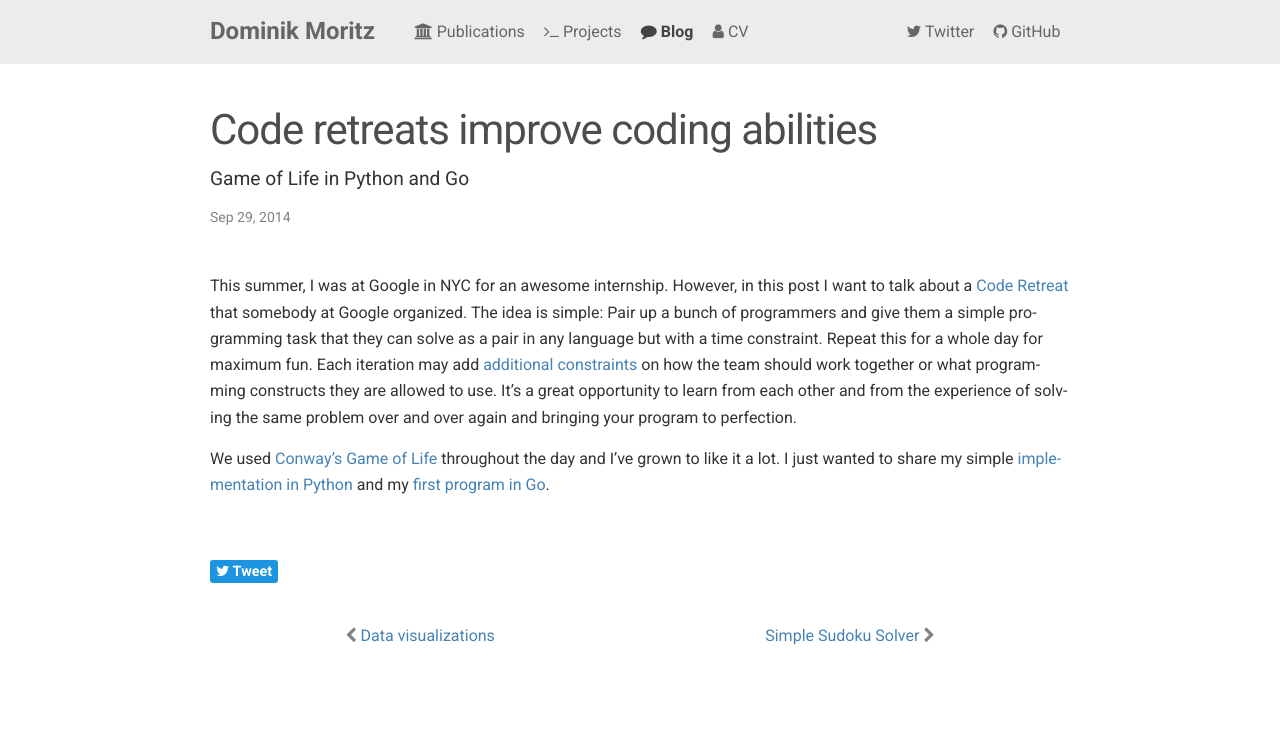
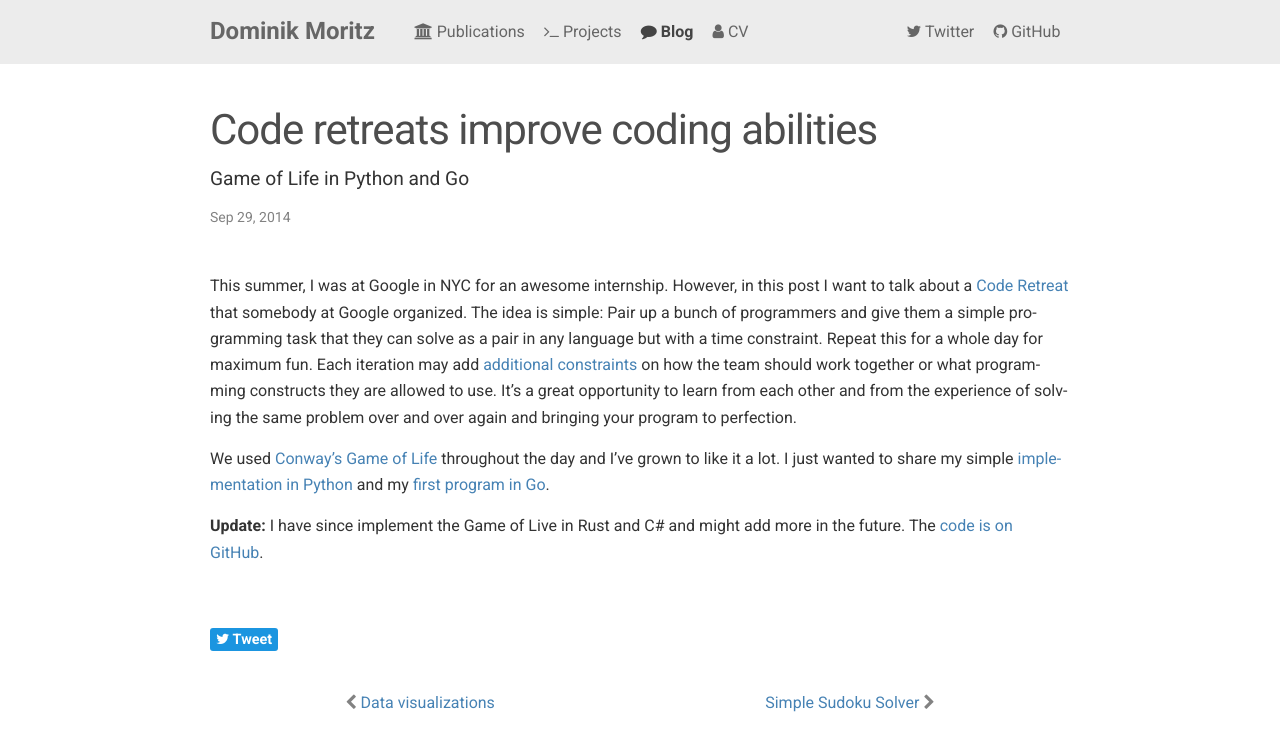
Before and after one commit to domoritz/domoritz.github.io, a Jekyll site: the page built from _posts/2014-09-29-code-retreat.markdown, in a window 1280 px wide, cut to the strip 0-796 px from the top of the page. Shown: the top 751 px of the strip. Built offline with Jekyll 4.4.1, drawn with Linux system fonts in a browser that asks for light colours; nearby versions of some CDN libraries.

Commit message:
Update 2014-09-29-code-retreat.markdown

```diff
--- a/_posts/2014-09-29-code-retreat.markdown
+++ b/_posts/2014-09-29-code-retreat.markdown
@@ -13,3 +13,5 @@ tags:
 This summer, I was at Google in NYC for an awesome internship. However, in this post I want to talk about a [Code Retreat](http://coderetreat.org/) that somebody at Google organized. The idea is simple: Pair up a bunch of programmers and give them a simple programming task that they can solve as a pair in any language but with a time constraint. Repeat this for a whole day for maximum fun. Each iteration may add [additional constraints](http://coderetreat.org/facilitating/activity-catalog) on how the team should work together or what programming constructs they are allowed to use. It's a great opportunity to learn from each other and from the experience of solving the same problem over and over again and bringing your program to perfection.
 
 We used [Conway's Game of Life](https://en.wikipedia.org/wiki/Conway's_Game_of_Life) throughout the day and I've grown to like it a lot. I just wanted to share my simple [implementation in Python](https://github.com/domoritz/gameoflife-python) and my [first program in Go](https://github.com/domoritz/gameoflife-go).
+
+**Update:** I have since implement the Game of Live in Rust and C# and might add more in the future. The [code is on GitHub](https://github.com/domoritz?utf8=%E2%9C%93&tab=repositories&q=gameoflife).
```
